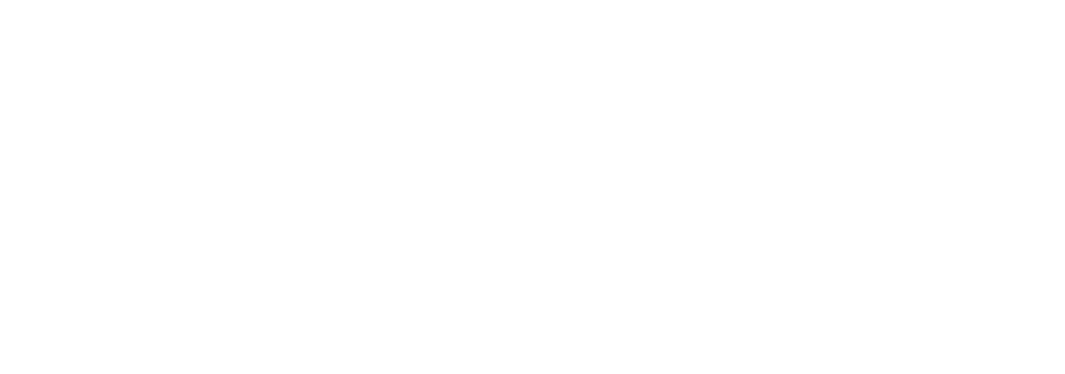
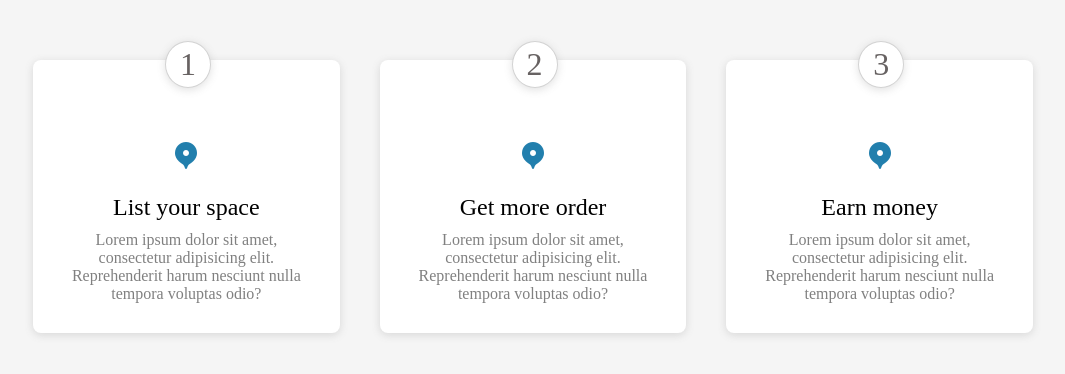
Before and after one commit to SOLMAZ-SALEHZADEH/Solmaz_Salehzadeh_hw8_maktab_85, a plain HTML site: page index.html in a window 1280 px wide. Shown: the whole page, without its empty margins (107-1172 px from the left). Drawn offline with Linux system fonts and the light colour scheme.

Commit message:
question-6

```diff
--- a/index.html
+++ b/index.html
@@ -1,12 +1,45 @@
 <!DOCTYPE html>
 <html lang="en">
-<head>
-    <meta charset="UTF-8">
-    <meta http-equiv="X-UA-Compatible" content="IE=edge">
-    <meta name="viewport" content="width=device-width, initial-scale=1.0">
-    <title>Document</title>
-</head>
-<body>
-
-</body>
+  <head>
+    <meta charset="UTF-8" />
+    <meta http-equiv="X-UA-Compatible" content="IE=edge" />
+    <meta name="viewport" content="width=device-width, initial-scale=1.0" />
+    <title>question6</title>
+    <link rel="stylesheet" href="./style.css">
+  </head>
+  <body>
+      <div class="container">
+        <div class="cart">
+            <div class="cart__steps">1</div>
+            <div class="cart__context">
+              <img src="./images/icons8-location-30.png" alt="location" />
+              <p class="cart__title">List your space</p>
+              <p class="cart__desc">
+                Lorem ipsum dolor sit amet, consectetur adipisicing elit.
+                Reprehenderit harum nesciunt nulla tempora voluptas odio?
+              </p>
+            </div>
+          </div>    <div class="cart">
+            <div class="cart__steps">2</div>
+            <div class="cart__context">
+              <img src="./images/icons8-location-30.png" alt="location" />
+              <p class="cart__title">Get more order</p>
+              <p class="cart__desc">
+                Lorem ipsum dolor sit amet, consectetur adipisicing elit.
+                Reprehenderit harum nesciunt nulla tempora voluptas odio?
+              </p>
+            </div>
+          </div>    <div class="cart">
+            <div class="cart__steps">3</div>
+            <div class="cart__context">
+              <img src="./images/icons8-location-30.png" alt="location" />
+              <p class="cart__title">Earn money</p>
+              <p class="cart__desc">
+                Lorem ipsum dolor sit amet, consectetur adipisicing elit.
+                Reprehenderit harum nesciunt nulla tempora voluptas odio?
+              </p>
+            </div>
+          </div>
+      </div>
+  </body>
 </html>
--- /dev/null
+++ b/style.css
@@ -0,0 +1,66 @@
+*{
+    margin: 0;
+    padding-left: 0;
+    box-sizing: border-box;
+}
+body{
+    background: whitesmoke;
+}
+.container{
+    margin: auto;
+    max-width: 1000px;
+    display: grid;
+    grid-template-columns: 1fr 1fr 1fr;
+    margin-top: 60px;
+    grid-gap: 40px;
+}
+
+.cart{
+    display: flex;
+    flex-direction: column;
+    /* justify-content: center; */
+    text-align: center;
+    background: white;
+    padding: 80px 30px 30px 30px;
+    box-shadow: rgb(99 99 99 / 20%) 0px 2px 8px 0px;
+    border-radius: 8px;
+    position: relative;
+}
+
+.cart div:first-of-type{
+    width: fit-content;
+    background: white;
+    box-shadow: rgb(99 99 99 / 20%) 0px 2px 8px 0px;
+    border-radius: 50%;
+    border: 1px solid lightgray;
+    padding: 4px 14px;
+    font-size: 2rem;
+    color: #676262;
+    position: absolute;
+    top: -7%;
+    right: 42%;
+}
+
+.cart__context img{
+    margin-bottom: 20px;
+}
+
+.cart__context .cart__title{
+    font-size: 1.5rem;
+   margin-bottom: 10px;
+}
+
+.cart__context  .cart__desc{
+    color: gray;
+}
+
+@media only screen and (max-width: 768px) {
+    .container{
+        grid-template-columns: 1fr;
+        margin: 60px 20px;
+    }
+    .cart{
+        max-width: 300px;
+        margin: auto;
+    }
+  }
```
Also changed, not shown: images/icons8-bar-64.png (added), images/icons8-euro-money-50.png (added), images/icons8-location-30.png (added), 1 other file.
